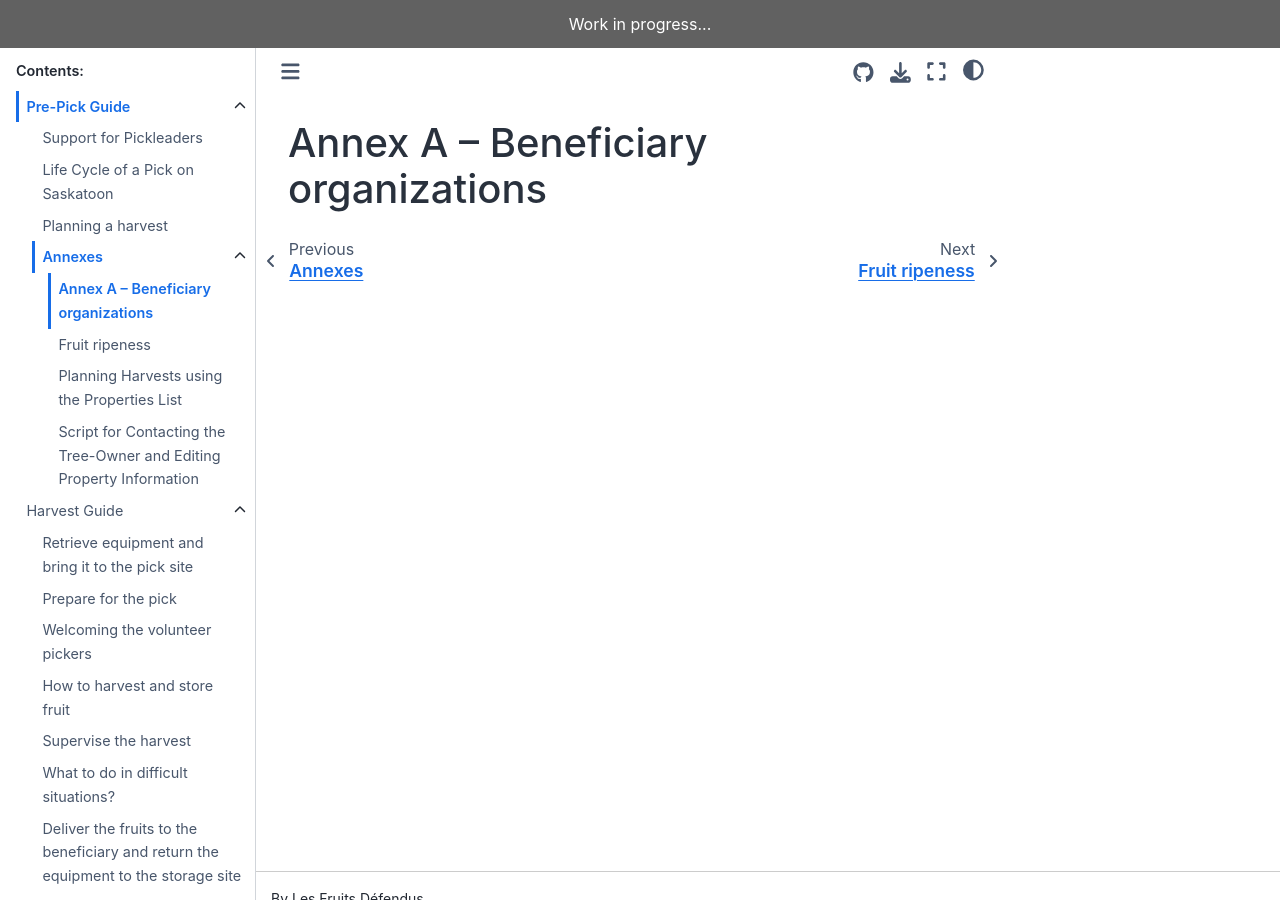
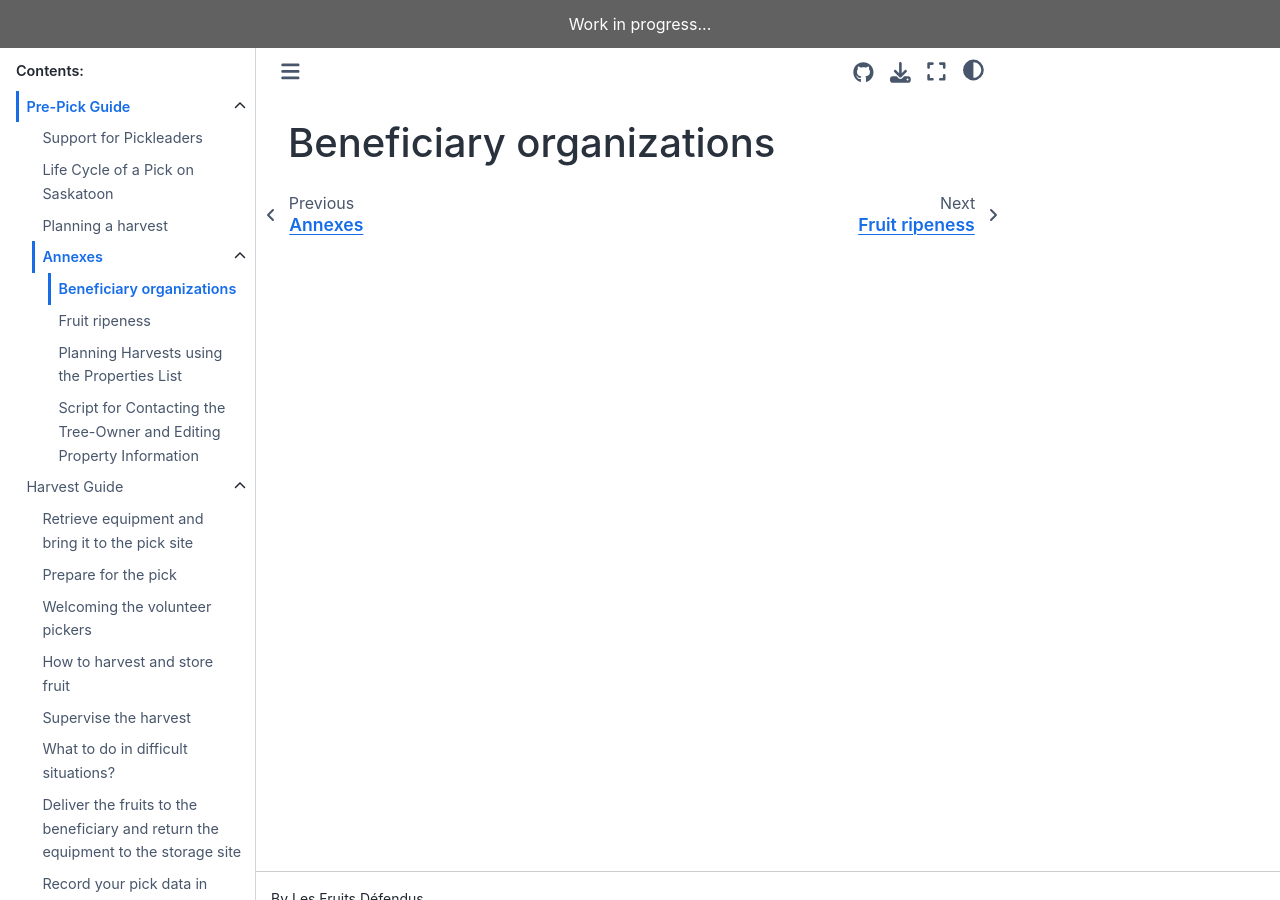
Before and after one commit to LesFruitsDefendus/guides, a Sphinx documentation site: the page built from docs/source/pre-pick-guide/annexes/A-beneficiary-organizations.md, in a window 1280 px wide and 900 px high. Built offline with Sphinx 7.4.7 and the Sphinx Book theme 1.1.4, drawn with Linux system fonts in a browser that asks for light colours.

Commit message:
Fix name

```diff
--- a/docs/source/pre-pick-guide/annexes/A-beneficiary-organizations.md
+++ b/docs/source/pre-pick-guide/annexes/A-beneficiary-organizations.md
@@ -1 +1 @@
-# Annex A – Beneficiary organizations
+# Beneficiary organizations
```
